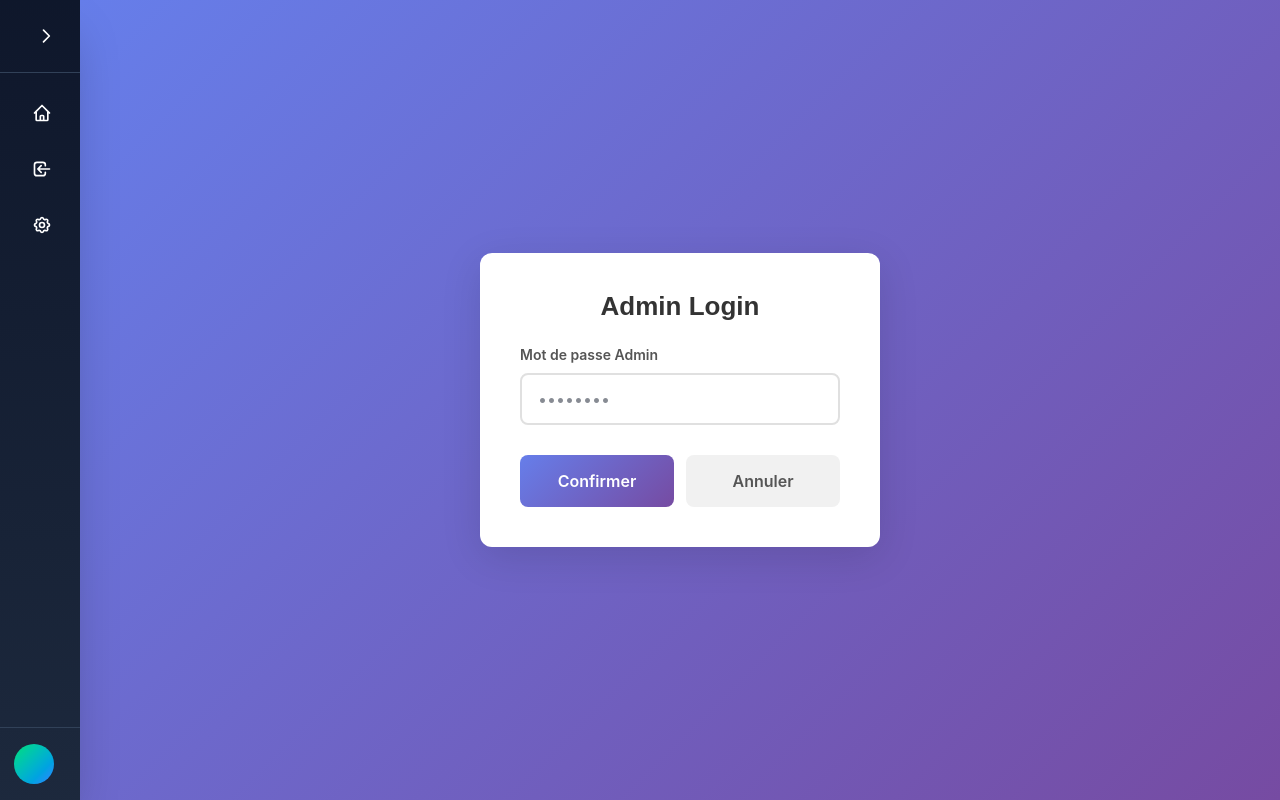
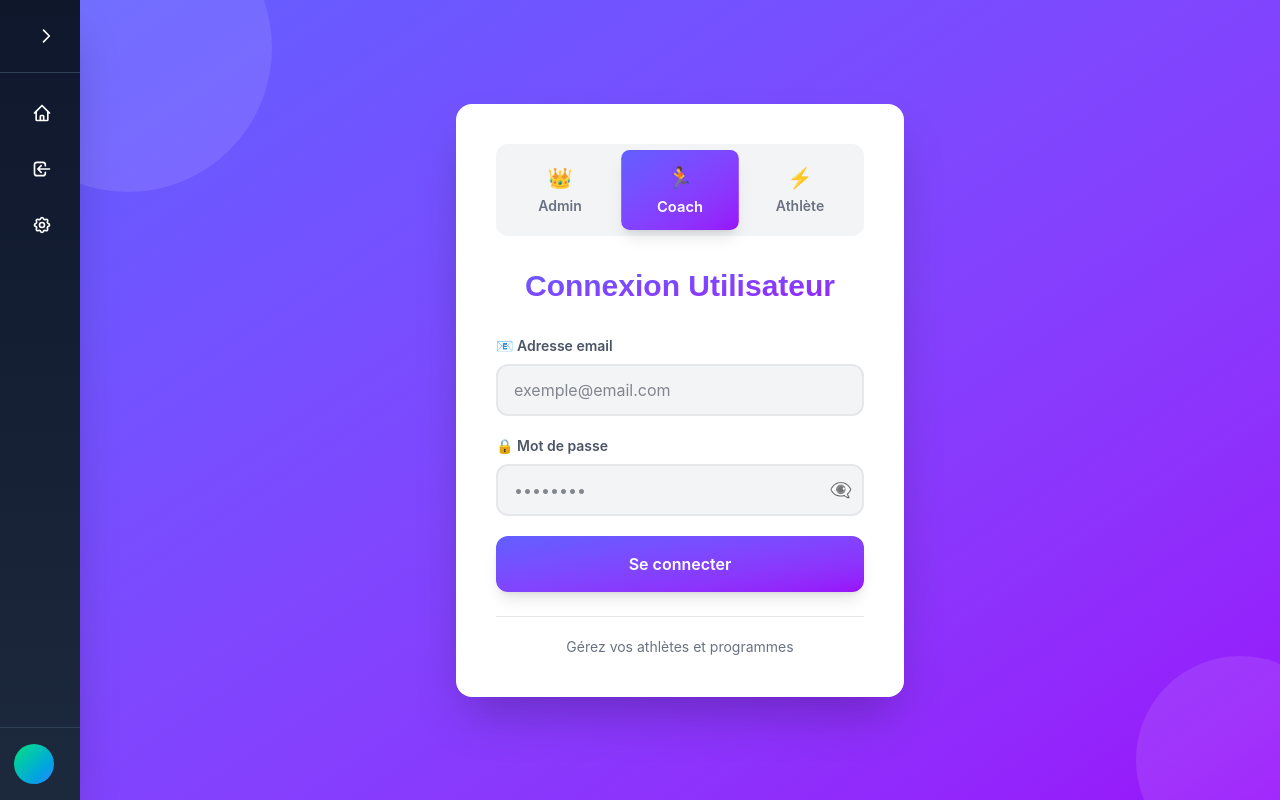
Before and after one commit to Bigchef-dev/hackaton-front, a Vue app: page /login in a window 1280 px wide. Built offline with nearby package versions, Linux system fonts and the light colour scheme.

Commit message:
Refactor login functionality to use passwordHash, update LoginForm and LoginStuff components, and enhance user role management in auth module

```diff
--- a/src/components/LoginForm.vue
+++ b/src/components/LoginForm.vue
@@ -18,7 +18,7 @@
 
         <div class="form-group">
           <label for="password">Mot de passe</label>
-          <input id="password" v-model="credentials.password" type="password" placeholder="••••••••" required
+          <input id="password" v-model="credentials.passwordHash" type="password" placeholder="••••••••" required
             autocomplete="current-password" />
         </div>
 
@@ -41,7 +41,7 @@ const route = useRoute();
 
 const credentials = ref<LoginCredentials>({
   email: '',
-  password: ''
+  passwordHash: ''
 });
 
 const errorMessage = ref<string>('');
--- a/src/components/LoginStuff.vue
+++ b/src/components/LoginStuff.vue
@@ -1,207 +1,158 @@
 <template>
-  <div class="login-container">
-    <div class="login-card">
-      <h1 class="login-title">Admin Login</h1>
+  <div class="min-h-screen flex items-center justify-center p-5 bg-gradient-to-br from-indigo-500 to-purple-600 relative overflow-hidden">
 
-      <!-- Message d'erreur -->
-      <div v-if="adminError" class="error-message">
-        {{ adminError }}
+    <!-- Bulles décoratives -->
+    <div class="absolute w-72 h-72 bg-white/10 rounded-full -top-24 -left-24 animate-float"></div>
+    <div class="absolute w-52 h-52 bg-white/10 rounded-full -bottom-16 -right-16 animate-float-reverse"></div>
+
+    <div class="relative z-10 w-full max-w-md bg-white rounded-2xl shadow-2xl p-10 animate-slide-up">
+
+      <!-- Sélecteur de rôle -->
+      <div class="flex gap-2 bg-gray-100 p-2 rounded-xl mb-8">
+        <button
+          v-for="role in roles"
+          :key="role.value"
+          @click="formType = role.value as 'admin' | 'coach' | 'athlete'"
+          class="flex-1 flex flex-col items-center gap-1 py-3 rounded-lg text-sm font-semibold transition-all"
+          :class="formType === role.value
+            ? 'bg-gradient-to-br from-indigo-500 to-purple-600 text-white scale-105 shadow-lg'
+            : 'text-gray-500 hover:bg-indigo-100'"
+        >
+          <span class="text-xl">{{ role.icon }}</span>
+          {{ role.label }}
+        </button>
       </div>
 
-      <!-- Formulaire admin -->
-      <form @submit.prevent="handleAdminLogin" class="login-form">
-        <div class="form-group">
-          <label for="adminPassword">Mot de passe Admin</label>
+      <!-- Titre -->
+      <h1 class="text-3xl font-bold text-center mb-8 bg-gradient-to-br from-indigo-500 to-purple-600 bg-clip-text text-transparent">
+        {{ formType === 'admin' ? 'Connexion Admin' : 'Connexion Utilisateur' }}
+      </h1>
+
+      <!-- Erreur -->
+      <transition name="fade">
+        <div
+          v-if="error"
+          class="flex items-center gap-3 mb-6 p-4 rounded-xl border-2 border-red-200 text-red-700 bg-gradient-to-br from-red-50 to-red-100 animate-shake"
+        >
+          <span class="text-lg">⚠️</span>
+          {{ error }}
+        </div>
+      </transition>
+
+      <!-- Formulaire -->
+      <form @submit.prevent="handleLogin" class="space-y-5">
+
+        <div v-if="formType !== 'admin'" class="space-y-2">
+          <label class="flex items-center gap-2 text-sm font-semibold text-gray-600">
+            📧 Adresse email
+          </label>
           <input
-            id="adminPassword"
-            v-model="adminPassword"
-            type="password"
-            placeholder="••••••••"
+            v-model="email"
+            type="email"
             required
+            placeholder="exemple@email.com"
+            class="w-full px-4 py-3 rounded-xl border-2 border-gray-200 bg-gray-100 focus:bg-white focus:border-indigo-500 focus:ring-4 focus:ring-indigo-500/20 transition"
           />
         </div>
 
-        <div class="button-group">
-          <button
-            type="submit"
-            class="login-button"
-            :disabled="isAdminLoading"
-          >
-            {{ isAdminLoading ? 'Connexion...' : 'Confirmer' }}
-          </button>
+        <div class="space-y-2">
+          <label class="flex items-center gap-2 text-sm font-semibold text-gray-600">
+            🔒 Mot de passe
+          </label>
 
-          <button
-            type="button"
-            class="cancel-button"
-            @click="closeAdminModal"
-          >
-            Annuler
-          </button>
+          <div class="relative">
+            <input
+              v-model="password"
+              :type="showPassword ? 'text' : 'password'"
+              required
+              placeholder="••••••••"
+              class="w-full px-4 py-3 pr-12 rounded-xl border-2 border-gray-200 bg-gray-100 focus:bg-white focus:border-indigo-500 focus:ring-4 focus:ring-indigo-500/20 transition"
+            />
+            <button
+              type="button"
+              @click="showPassword = !showPassword"
+              class="absolute right-3 top-1/2 -translate-y-1/2 text-lg opacity-60 hover:opacity-100 transition"
+            >
+              {{ showPassword ? '👁️' : '👁️‍🗨️' }}
+            </button>
+          </div>
         </div>
+
+        <button
+          type="submit"
+          :disabled="isLoading"
+          class="w-full py-4 rounded-xl font-semibold text-white bg-gradient-to-br from-indigo-500 to-purple-600 shadow-lg transition hover:-translate-y-0.5 hover:shadow-xl disabled:opacity-70 disabled:cursor-not-allowed"
+        >
+          <span v-if="!isLoading">Se connecter</span>
+          <span v-else class="flex justify-center items-center gap-2">⏳ Connexion…</span>
+        </button>
       </form>
+
+      <!-- Footer -->
+      <div class="mt-6 pt-5 border-t text-center text-sm text-gray-500">
+        {{ getCurrentRoleDescription() }}
+      </div>
     </div>
   </div>
 </template>
 
+
 <script setup lang="ts">
-import { ref } from 'vue';
-import { routerKey, useRouter } from 'vue-router';
-import { useAuth } from '../utils/composables/auth';
-import { useAuthStore } from '../utils/stores/login';
+import { ref, computed } from 'vue';
+import { useRouter } from 'vue-router';
+import { login, useAuth } from '../utils/composables/auth';
 
 const router = useRouter();
-const store = useAuthStore();
-const { currentUser, logout, adminLogin } = useAuth();
+const { adminLogin } = useAuth();
 
-// Admin login modal state
-const showAdminModal = ref(false);
-const adminPassword = ref('');
-const adminError = ref('');
-const isAdminLoading = ref(false);
+// États du formulaire
+const formType = ref<'admin' | 'coach' | 'athlete'>('coach');
+const email = ref('');
+const password = ref('');
+const error = ref('');
+const isLoading = ref(false);
+const showPassword = ref(false);
 
-const handleLogout = () => {
-  logout();
-  router.push('/login');
-};
+// Configuration des rôles
+const roles = [
+  { value: 'admin', label: 'Admin', icon: '👑' },
+  { value: 'coach', label: 'Coach', icon: '🏃' },
+  { value: 'athlete', label: 'Athlète', icon: '⚡' }
+];
 
-const handleAdminLogin = async () => {
-  adminError.value = '';
-  isAdminLoading.value = true;
+// Gestion de la connexion
+const handleLogin = async () => {
+  error.value = '';
+  isLoading.value = true;
 
   try {
-    await adminLogin(adminPassword.value);
+    if (formType.value === 'admin') {
+      await adminLogin(password.value);
+    } else {
+      // Appel API pour coach/athlète avec email et password
+      const role = formType.value.toUpperCase();
+      const resp = await login({email: email.value, passwordHash: password.value});
+
+      console.log('Login:', { email: email.value, password: password.value, role });
+    }
+
     router.push('/');
-    closeAdminModal();
-  } catch (error) {
-    adminError.value =
-      error instanceof Error
-        ? error.message
-        : "Échec de l'authentification admin.";
+  } catch (err) {
+    error.value = err instanceof Error
+      ? err.message
+      : 'Échec de la connexion. Veuillez vérifier vos identifiants.';
   } finally {
-    isAdminLoading.value = false;
+    isLoading.value = false;
   }
 };
 
-const closeAdminModal = () => {
-  showAdminModal.value = false;
-  adminPassword.value = '';
-  adminError.value = '';
-
-
+// Description du rôle sélectionné
+const getCurrentRoleDescription = () => {
+  const descriptions = {
+    admin: 'Accès complet à la plateforme',
+    coach: 'Gérez vos athlètes et programmes',
+    athlete: 'Suivez vos performances'
+  };
+  return descriptions[formType.value];
 };
 </script>
-
-<style scoped>
-.login-container {
-  display: flex;
-  justify-content: center;
-  align-items: center;
-  min-height: 100vh;
-  background: linear-gradient(135deg, #667eea 0%, #764ba2 100%);
-  padding: 20px;
-}
-
-.login-card {
-  background: white;
-  border-radius: 12px;
-  box-shadow: 0 10px 40px rgba(0, 0, 0, 0.12);
-  padding: 40px;
-  width: 100%;
-  max-width: 400px;
-}
-
-.login-title {
-  font-size: 26px;
-  font-weight: 700;
-  color: #333;
-  text-align: center;
-  margin-bottom: 25px;
-}
-
-.error-message {
-  background-color: #fee;
-  border: 1px solid #fcc;
-  color: #c33;
-  padding: 12px;
-  border-radius: 6px;
-  margin-bottom: 20px;
-  font-size: 14px;
-}
-
-.login-form {
-  display: flex;
-  flex-direction: column;
-  gap: 20px;
-}
-
-.form-group {
-  display: flex;
-  flex-direction: column;
-  gap: 8px;
-}
-
-.form-group label {
-  font-weight: 600;
-  color: #555;
-  font-size: 14px;
-}
-
-.form-group input {
-  padding: 12px 16px;
-  border: 2px solid #e0e0e0;
-  border-radius: 8px;
-  font-size: 16px;
-  transition: border-color 0.3s;
-}
-
-.form-group input:focus {
-  outline: none;
-  border-color: #667eea;
-}
-
-.button-group {
-  display: flex;
-  gap: 12px;
-  margin-top: 10px;
-}
-
-.login-button {
-  flex: 1;
-  padding: 14px;
-  background: linear-gradient(135deg, #667eea 0%, #764ba2 100%);
-  color: white;
-  border: none;
-  border-radius: 8px;
-  font-size: 16px;
-  font-weight: 600;
-  cursor: pointer;
-  transition: transform 0.2s, box-shadow 0.2s;
-}
-
-.login-button:hover:not(:disabled) {
-  transform: translateY(-2px);
-  box-shadow: 0 5px 20px rgba(102, 126, 234, 0.4);
-}
-
-.login-button:disabled {
-  opacity: 0.6;
-  cursor: not-allowed;
-}
-
-.cancel-button {
-  flex: 1;
-  padding: 14px;
-  background: #f1f1f1;
-  color: #555;
-  border: none;
-  border-radius: 8px;
-  font-size: 16px;
-  font-weight: 600;
-  cursor: pointer;
-  transition: background 0.2s;
-}
-
-.cancel-button:hover {
-  background: #e0e0e0;
-}
-</style>
--- a/src/utils/composables/auth.ts
+++ b/src/utils/composables/auth.ts
@@ -40,6 +40,9 @@ export class AuthComposable {
             const user: UserInfo = await API.get('users/me');
             currentUser.value = user;
             localStorage.setItem('currentUser', JSON.stringify(user));
+            const store = useAuthStore();
+            const role = user.type == 'ADMIN' ? UserRole.admin : (user.type == 'COACH' ? UserRole.coach : (user.type == 'PRESIDENT' ? UserRole.president : UserRole.athlete));
+            store.setCurrentUser({ id: user.id, name: user.name, role: role, avatar: "A" });
             return user;
         } catch (error) {
             authToken.value = null;
@@ -55,7 +58,7 @@ export class AuthComposable {
         authToken.value = response.access_token;
         localStorage.setItem('authToken', response.access_token);
         const store = useAuthStore();
-        store.setCurrentUser({id: 3, name: 'Admin', role: UserRole.coach, avatar: '' });
+        store.setCurrentUser({ id: 3, name: 'Admin', role: UserRole.coach, avatar: '' });
 
         return response;
     }
--- a/src/utils/types.ts
+++ b/src/utils/types.ts
@@ -115,7 +115,7 @@ export interface CalendarEventType {
 }
 export interface LoginCredentials {
     email: string;
-    password: string;
+    passwordHash: string;
 }
 
 export interface AdminLoginCredentials {
```
